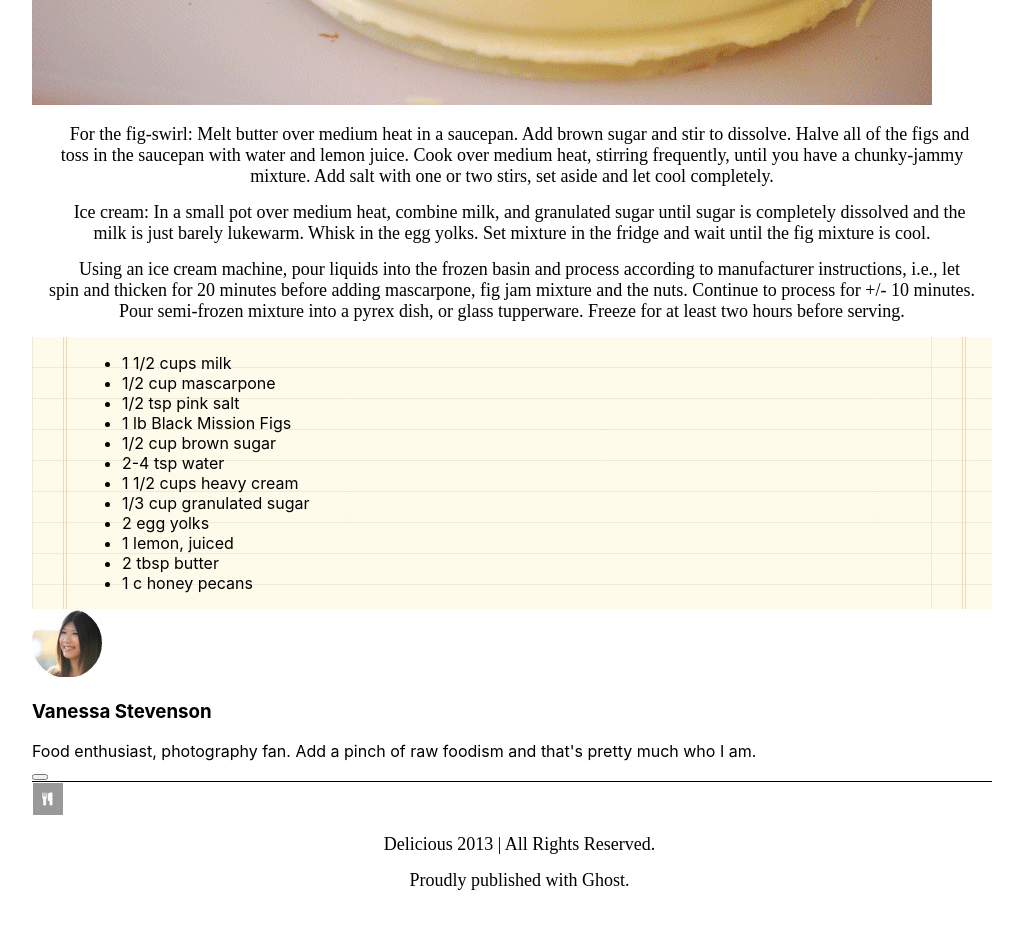
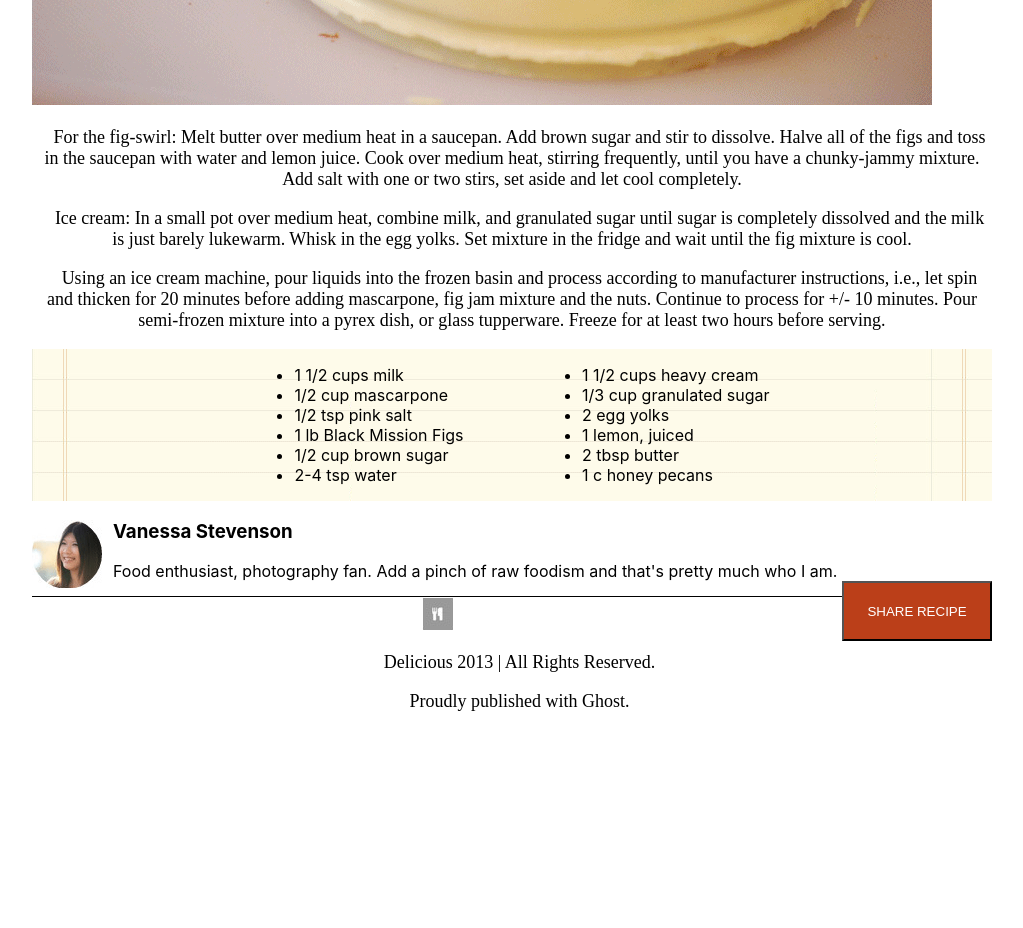
Before and after one commit to nicole-m-martin/chocolate-pizza-react, a React (Create React App) app: page / in a window 1280 px wide. Shown: the part 740-1668 px from the top of the page, without its empty margins (128-1151 px from the left). After the commit the page ends 1515 px from the top, so only its background shows below. Built offline with nearby package versions, Linux system fonts and the light colour scheme.

Commit message:
add footer style

```diff
--- a/src/App.css
+++ b/src/App.css
@@ -1,8 +1,8 @@
 html {
-  display:flex;
+  display: flex;
   flex-direction: column;
   justify-items: center;
   align-items: center;
-  justify-content: center;
+  /* justify-content: center; */
   align-content: center;
 }
--- a/src/Footer/MyFooter.js
+++ b/src/Footer/MyFooter.js
@@ -8,10 +8,10 @@ export default class MyFooter extends React.Component {
     return (
       <div className={style.footerContainer}>
         <section>
-          <img alt="Vanessa" className='headshot' src={vanessa} />
+          <img alt="Vanessa" className={style.vanessa} src={vanessa} />
           <h3>Vanessa Stevenson</h3>
           <article>Food enthusiast, photography fan. Add a pinch of raw foodism and that's pretty much who I am.</article>
-          <button></button>
+          <button>SHARE RECIPE</button>
         </section>
         <section className={style.section2}>
           <img alt="logo" className={style.logo} src={smallLogo} />
--- a/src/Footer/footer.module.css
+++ b/src/Footer/footer.module.css
@@ -1,11 +1,7 @@
-/* .footerContainer {
-
-} */
-
 .section2 {
   border-top: 1px solid black;
-
-
+  text-align: center;
+  margin-top: 15px;
 }
 
 .logo {
@@ -21,3 +17,16 @@ p {
   justify-items: center;
   align-content: center;
 }
+
+.vanessa {
+  float: left;
+  padding-right: 10px;
+}
+
+button {
+  float: right;
+  width: 150px;
+  height: 60px;
+  background-color: #bb3f19;
+  color: white;
+}
--- a/src/IngredientsList/ingredient.module.css
+++ b/src/IngredientsList/ingredient.module.css
@@ -1,14 +1,15 @@
 .divBackground {
-    background-image: url('../assets/list-bg.png');
-    display: flex;
-    flex-direction: row;
-    justify-content: space-between;
+  background-image: url('../assets/list-bg.png');
 }
 
 .ingredientColumn1 {
-    margin-left: 50px;
+  -webkit-column-count: 2;
+  -moz-column-count: 2;
+  column-count: 2;
+  column-gap: 100px;
 }
 
-.ingredientColumn2 {
-    margin-right: 80px;
+.ingredientCont {
+  display: flex;
+  justify-content: space-evenly;
 }
--- a/src/Recipe/recipeStyle.module.css
+++ b/src/Recipe/recipeStyle.module.css
@@ -1,5 +1,4 @@
 p {
-  margin: 15px;
   text-indent: 15px;
   font-family: serif;
   font-size: 18px;
```
Lines whose indentation alone changed are shown as unchanged.
